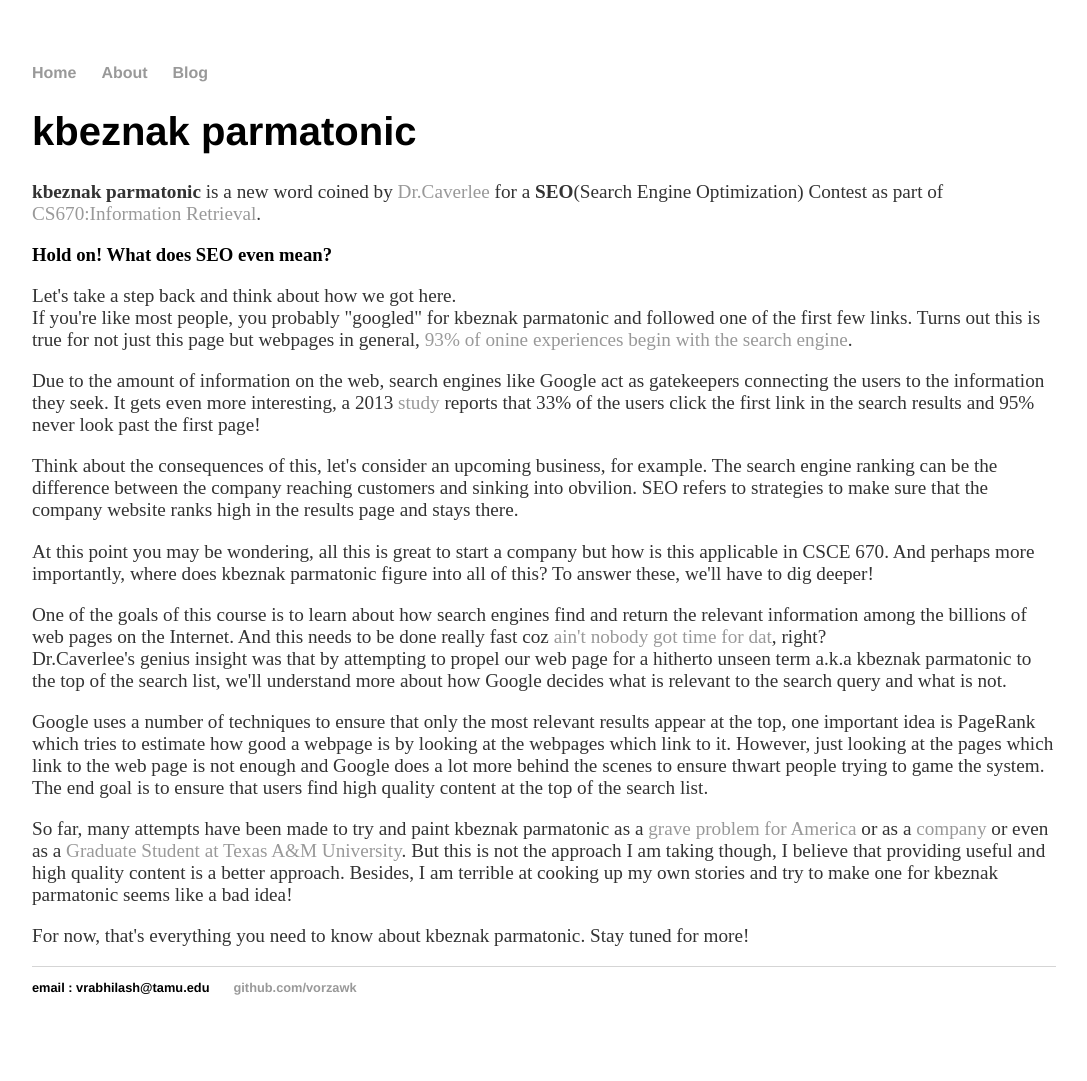
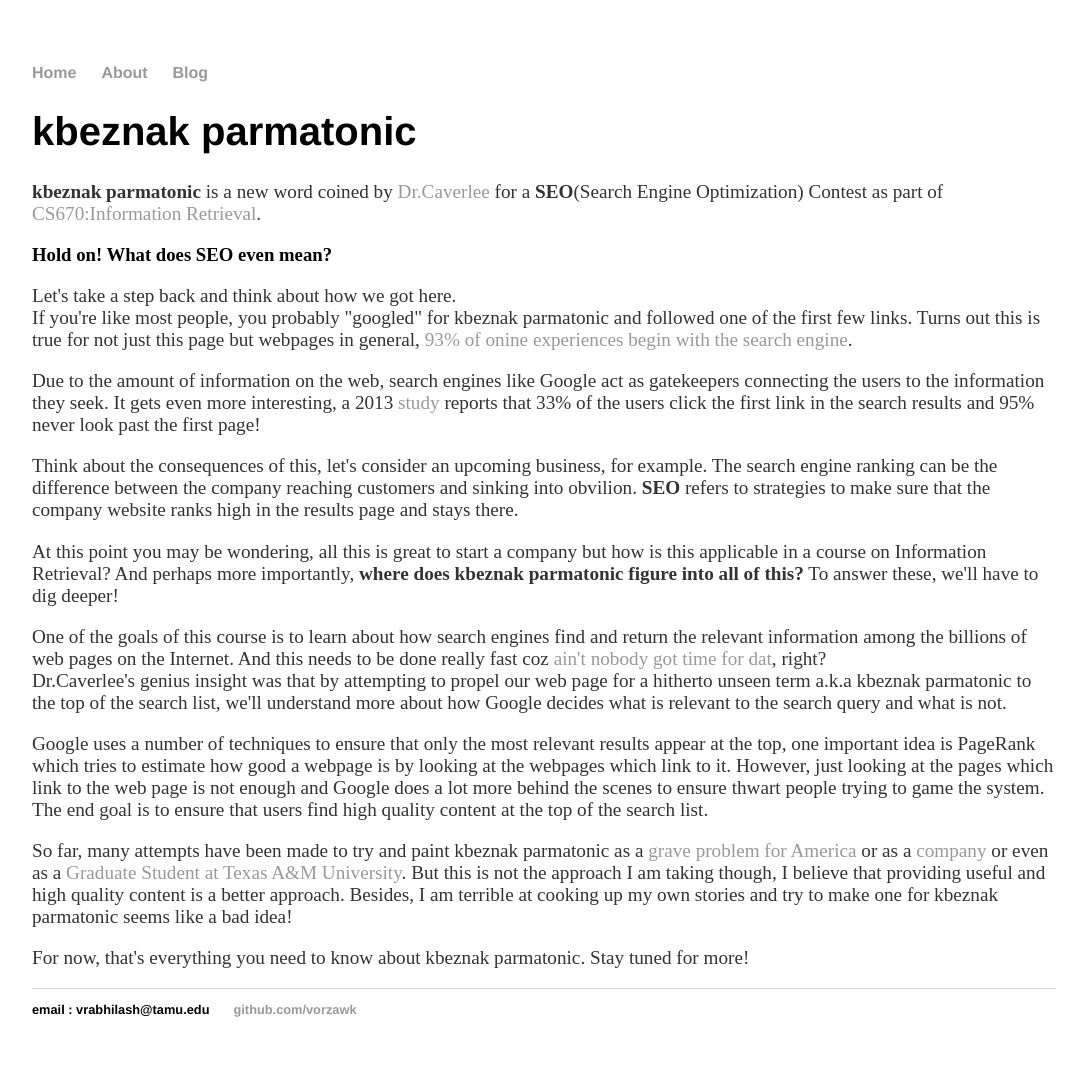
Before and after one commit to vorzawk/vorzawk.github.io, a Jekyll site: the page built from kbeznak-parmatonic.html, in a window 1280 px wide. Shown: the whole page, without its empty margins (96-1183 px from the left). Built offline with Jekyll 4.4.1, drawn with Linux system fonts in a browser that asks for light colours; before the commit the page ends 1059 px from its top, so only the background shows below that.

Commit message:
minor updates

```diff
--- a/kbeznak-parmatonic.html
+++ b/kbeznak-parmatonic.html
@@ -10,9 +10,9 @@ description: Everything you need to know about kbeznak-parmatonic
   <p>Let's take a step back and think about how we got here.<br>
   If you're like most people, you probably "googled" for kbeznak parmatonic and followed one of the first few links. Turns out this is true for not just this page but webpages in general, <a href="https://www.imforza.com/blog/8-seo-stats-that-are-hard-to-ignore/">93% of onine experiences begin with the search engine</a>.</p>
   <p>Due to the amount of information on the web, search engines like Google act as gatekeepers connecting the users to the information they seek. It gets even more interesting, a 2013 <a href="https://searchenginewatch.com/sew/study/2276184/no-1-position-in-google-gets-33-of-search-traffic-study">study</a> reports that 33% of the users click the first link in the search results and 95% never look past the first page!</p>
-  <p>Think about the consequences of this, let's consider an upcoming business, for example. The search engine ranking can be the difference between the company reaching customers and sinking into obvilion. SEO refers to strategies to make sure that the company website ranks high in the results page and stays there.</p>
-  <p>At this point you may be wondering, all this is great to start a company but how is this applicable in CSCE 670. And perhaps more importantly, where does kbeznak parmatonic figure into all of this? To answer these, we'll have to dig deeper!</p>
-  <p>One of the goals of this course is to learn about how search engines find and return the relevant information among the billions of web pages on the Internet. And this needs to be done really fast coz <a href="https://www.youtube.com/watch?v=zGxwbhkDjZM">ain't nobody got time for dat</a>, right?<br>
+  <p>Think about the consequences of this, let's consider an upcoming business, for example. The search engine ranking can be the difference between the company reaching customers and sinking into obvilion. <b>SEO</b> refers to strategies to make sure that the company website ranks high in the results page and stays there.</p>
+  <p>At this point you may be wondering, all this is great to start a company but how is this applicable in a course on Information Retrieval? And perhaps more importantly, <b>where does kbeznak parmatonic figure into all of this?</b> To answer these, we'll have to dig deeper!</p>
+  <p>One of the goals of this course is to learn about how search engines find and return the relevant information among the billions of web pages on the Internet. And this needs to be done really fast coz <a href="https://www.youtube.com/watch?v=bFEoMO0pc7k">ain't nobody got time for dat</a>, right?<br>
   Dr.Caverlee's genius insight was that by attempting to propel our web page for a hitherto unseen term a.k.a kbeznak parmatonic to the top of the search list, we'll understand more about how Google decides what is relevant to the search query and what is not.</p>
   <p>Google uses a number of techniques to ensure that only the most relevant results appear at the top, one important idea is PageRank which tries to estimate how good a webpage is by looking at the webpages which link to it. However, just looking at the pages which link to the web page is not enough and Google does a lot more behind the scenes to ensure thwart people trying to game the system. The end goal is to ensure that users find high quality content at the top of the search list.</p>
 
```
